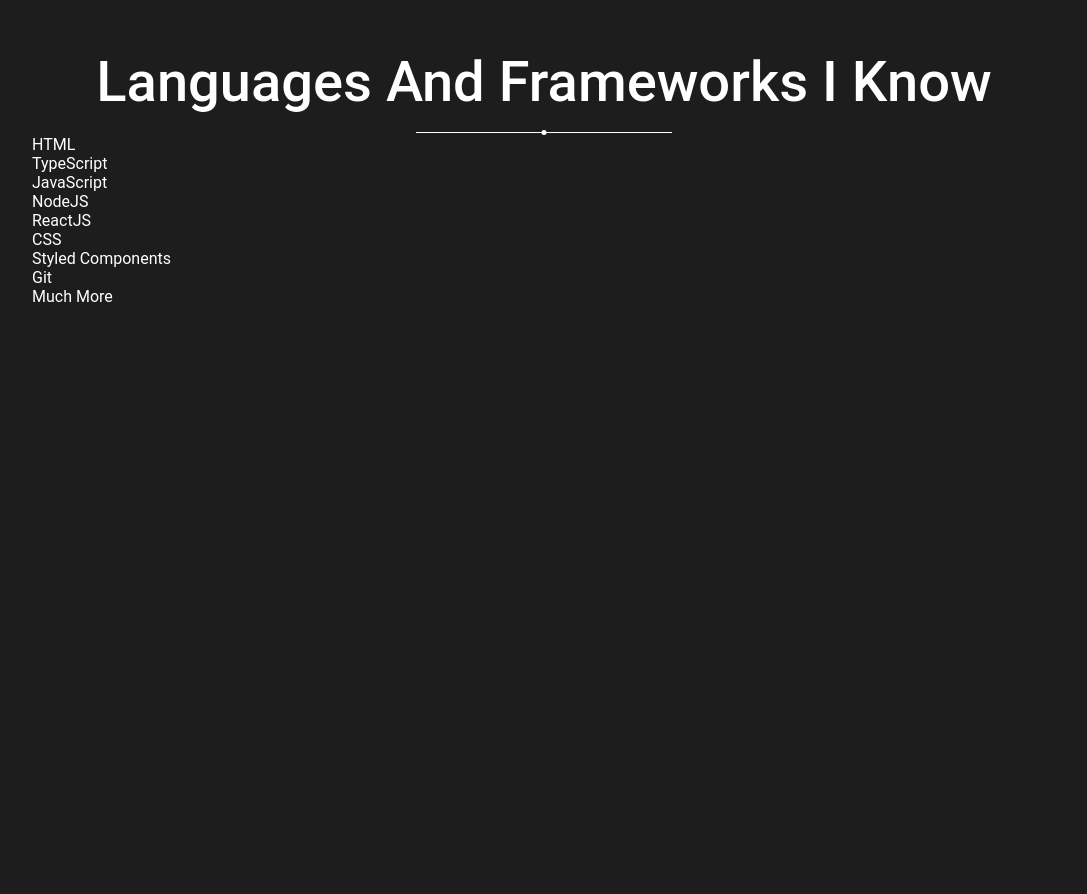
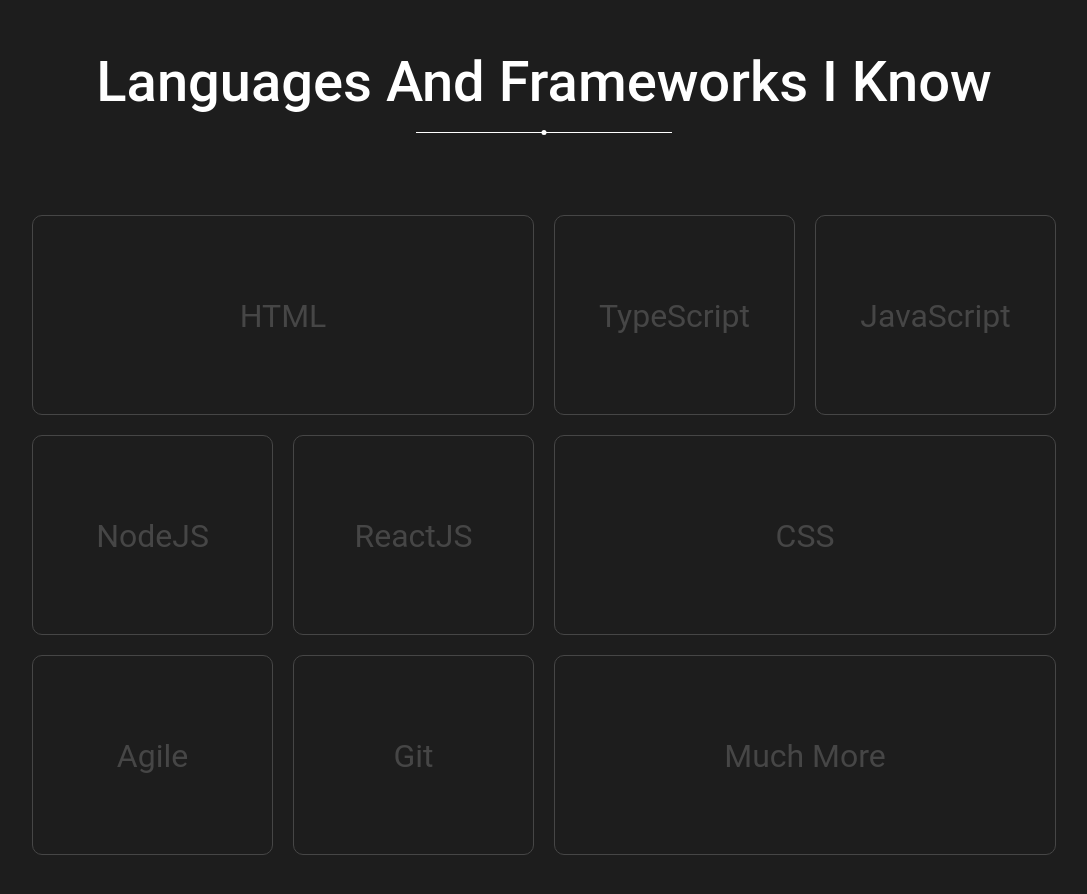
Before and after one commit to lazoliver/portfolio, a website: page public/index.html in a window 1280 px wide. Shown: the part 1180-2074 px from the top of the page, without its empty margins (96-1183 px from the left). Before the commit the page ends 1536 px from the top, so only its background shows below. Drawn offline with Linux system fonts and the light colour scheme.

Commit message:
Css about skills

```diff
--- a/public/index.html
+++ b/public/index.html
@@ -73,7 +73,7 @@
                     <p class="skill">CSS</p>
                 </div>
                 <div class="skill-card" style="--bg: #326690">
-                    <p class="skill">Styled Components</p>
+                    <p class="skill">Agile</p>
                 </div>
                 <div class="skill-card" style="--bg: #ffa000">
                     <p class="skill">Git</p>
--- a/public/style.css
+++ b/public/style.css
@@ -227,3 +227,41 @@
     line-height: 35px;
     margin-bottom: 40px;
 }
+
+/* about section skills */
+
+.skill-container {
+    position: relative;
+    margin-top: 100px;
+    display: grid;
+    grid-template-columns: repeat(4, 1fr);
+    grid-gap: 20px;
+}
+
+.skill-card {
+    height: 200px;
+    border-radius: 10px;
+    border: 1px solid #464646;
+    text-align: center;
+    position: relative;
+    cursor: pointer;
+    transition: .5s;
+}
+
+.skill {
+    font-size: 2rem;
+    color: #464646;
+    line-height: 200px;
+}
+
+.skill-card:hover{
+    background: var(--bg);
+}
+
+.skill-card:hover .skill {
+    color: #fff;
+}
+
+.skill-card.large {
+    grid-column: 2 span;
+}
```
Also changed, not shown: README.md.
